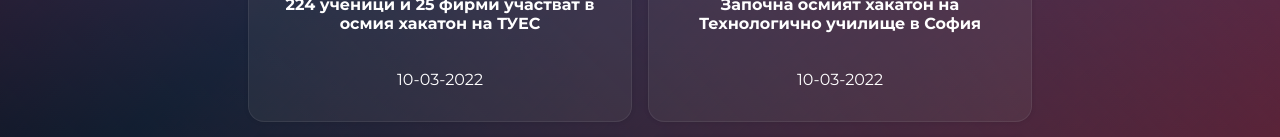
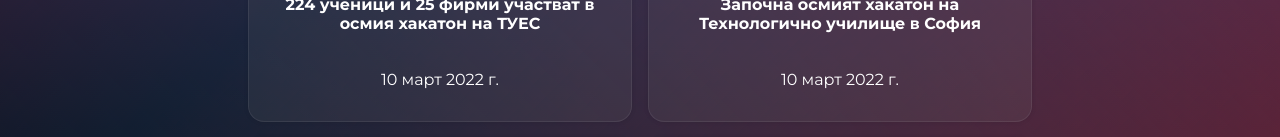
Before and after one commit to hacktues-9/ht-client, a Next.js app: page / in a window 1280 px wide. Shown: the part 1116-1253 px from the top of the page. Built offline with nearby package versions, Linux system fonts and the light colour scheme; a web font is replaced by a local one.

Commit message:
[FIX] Responsibility

```diff
--- a/pages/index.tsx
+++ b/pages/index.tsx
@@ -57,12 +57,13 @@
             <span id={styles.stack2}>{TITLE}</span>
           </div>
           <Countdown />
-          <a className={styles.button} href="#arc">
+          <a className={styles.button} href="#sponsors_media">
             <TbChevronDown />
           </a>
         </div>
-{/*         <CardContainer />
- */}        <Medias />
+        <section id="sponsors_media">
+          <Medias />
+        </section>
       </main>
     </div>
   );
--- a/partials/home/Medias.tsx
+++ b/partials/home/Medias.tsx
@@ -1,35 +1,40 @@
 import style from "../../styles/Medias.module.scss"
-
-import Image from "next/image"
 
 const MEDIAS = [
     {
         title: "224 ученици и 25 фирми участват в осмия хакатон на ТУЕС",
         icon: "/assets/medias/bnr.png",
         link: "https://bnr.bg/sofia/post/101613996/tues",
-        date: "10-03-2022"
+        date: "03-10-2022"
     },
     {
         title: "Започна осмият хакатон на Технологично училище в София",
         icon: "/assets/medias/capital.png",
         link: "https://stolica.bg/sofia/zapochna-osmiyat-hakaton-na-tehnologichno-uchilishte-v-sofiya",
-        date: "10-03-2022"
+        date: "03-10-2022"
     },
     {
         title: "Знания и талант ще демонстрират ученици в осмото издание на хакатона HackTUES",
         icon: "/assets/medias/investor.png",
         link: "https://www.investor.bg/a/261-novini/347522-znaniya-i-talant-shte-demonstrirat-uchenitsi-v-osmoto-izdanie-na-hakatona-hacktues",
-        date: "08-03-2022"
+        date: "03-08-2022"
     },
     {
         title: "Ученици демонстрират знания и талант в осмото издание на хакатона HackTUES",
         icon: "/assets/medias/bloomberg.png",
         link: "https://www.bloombergtv.bg/a/16-biznes-start/104120-uchenitsi-demonstrirat-znaniya-i-talant-osmoto-izdanie-na-hakatona-hacktues",
-        date: "08-03-2022"
+        date: "03-08-2022"
     },
 ]
 
 const Media = ({ title, icon, link, date }) => {
+    // format date from dd-mm-yyyy to dd month yyyy
+    const dateFormatted = new Date(date).toLocaleDateString("bg-BG", {
+        day: "numeric",
+        month: "long",
+        year: "numeric"
+    });
+
     return (
         <a className={style.media} href={link}>
             <div className={style.media_image}>
@@ -39,7 +44,7 @@
                 />
             </div>
             <h4>{title}</h4>
-            <p>{date}</p>
+            <p>{dateFormatted}</p>
         </a>
     );
 }
--- a/styles/Home.module.scss
+++ b/styles/Home.module.scss
@@ -40,6 +40,8 @@
 }
 
 .front {
+  position: relative;
+
   height: 100vh;
   margin-top: calc(-15px - 4rem);
   display: flex;
```
